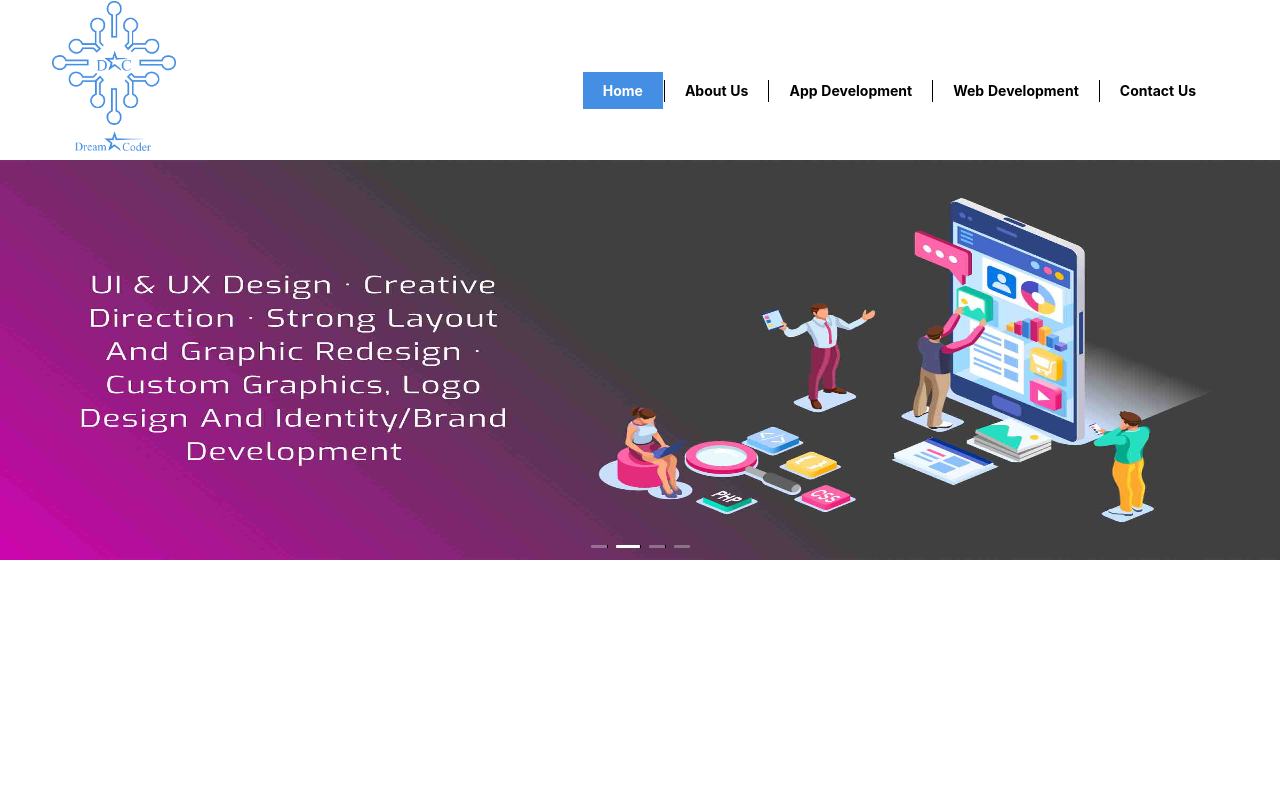
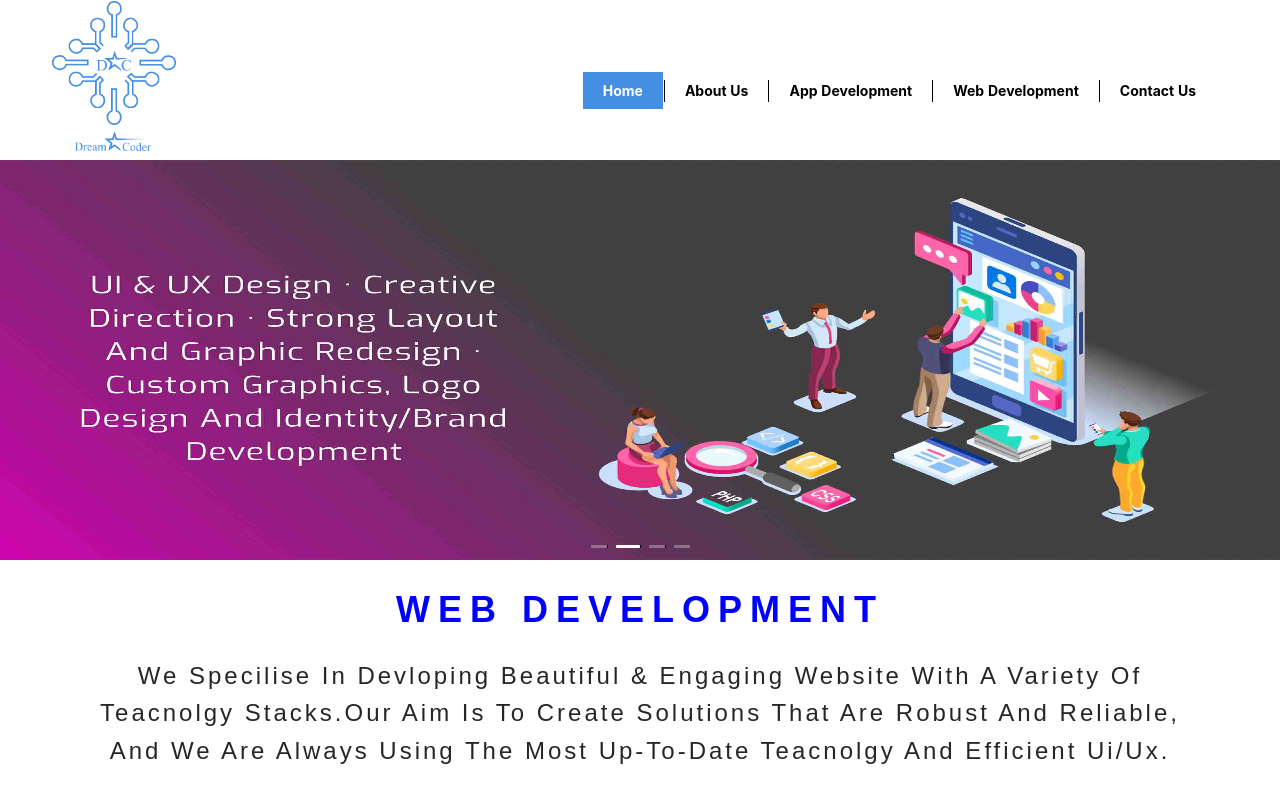
Before and after one commit to A-Wahabb/DreamStar, a React (Create React App) app: page / in a window 1280 px wide. Built offline with nearby package versions, Linux system fonts and the light colour scheme.

Commit message:
HOME DISCRIPTION ADDED

```diff
--- a/src/components/Home.js
+++ b/src/components/Home.js
@@ -25,6 +25,19 @@ const Home=()=>{
           </div>
   </Carousel>
            </div>
+           <br/>
+           <div className='home_content'>
+                        <h2 className='firstheading'>
+                            web development
+                        </h2>
+                        <p>
+                            we specilise in devloping beautiful & engaging website with a variety
+                            of teacnolgy stacks.our aim is to create solutions that are robust and
+                            reliable, and we are always using the most up-to-date teacnolgy and
+                                                efficient ui/ux.
+
+                        </p>
+           </div>
         </div>
     )
 }
--- a/src/components/home.css
+++ b/src/components/home.css
@@ -2,6 +2,24 @@
     width:100%;
     height: 400px;
     color: #fff;
-
+    line-height: 160;
+    text-align: center;
     background: #364d79
 }
+
+.home_content{
+    text-align: center;
+    padding-left: 83px;
+    padding-right: 83px;
+    letter-spacing: 03px;
+    font-size: 24px;
+    font-family: arial;
+    text-transform: capitalize;
+    justify-content: center;
+}
+.firstheading{
+    color: blue!important;
+    letter-spacing: 0.5rem!important;
+    text-transform: uppercase;
+    font-weight: bolder;
+}
```
